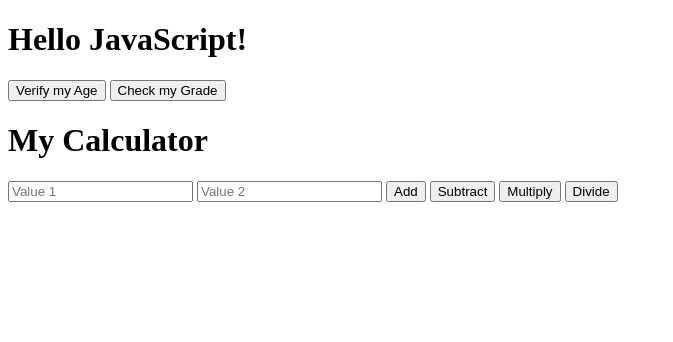
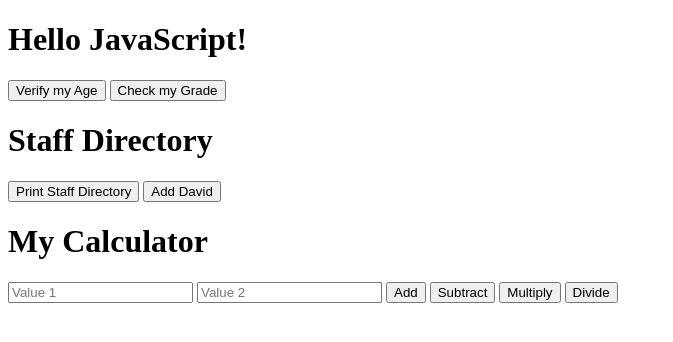
Before and after one commit to dstapleton92/JSIntro, a plain HTML site: page index.html in a window 1280 px wide. Shown: the whole page, without its empty margins (0-673 px from the left). Drawn offline with Linux system fonts and the light colour scheme.

Commit message:
Adding david Joel's way

```diff
--- a/index.html
+++ b/index.html
@@ -8,6 +8,9 @@
         <h1>Hello JavaScript!</h1>
         <button onclick="checkAge()">Verify my Age</button>
         <button onclick="checkGrade()">Check my Grade</button>
+        <h1>Staff Directory</h1>
+        <button onclick="printStaff()">Print Staff Directory</button>
+        <button onclick="printStaff(true)">Add David</button>
         <h1>My Calculator</h1>
         <input type="number" placeholder="Value 1">
         <input type="number" placeholder="Value 2">
--- a/script.js
+++ b/script.js
@@ -29,6 +29,23 @@ function checkGrade() {
     }
 }
 
+function printStaff(shouldAddDavid) {
+    var staff = ['Tyler', 'Hillary', 'Haley'];
+    if (shouldAddDavid) {
+        staff.push('David');
+    }
+
+    for(var i = 0; i < staff.length; i++) {
+        var staffMember = staff[i];
+        console.log('Introducting staff member: ' + staffMember);
+
+    }
+}
+
+function addDavidToStaff() {
+    staff.push('David');
+}
+
 function add(op1, op2) {
     return op1 + op2;
 }
```
